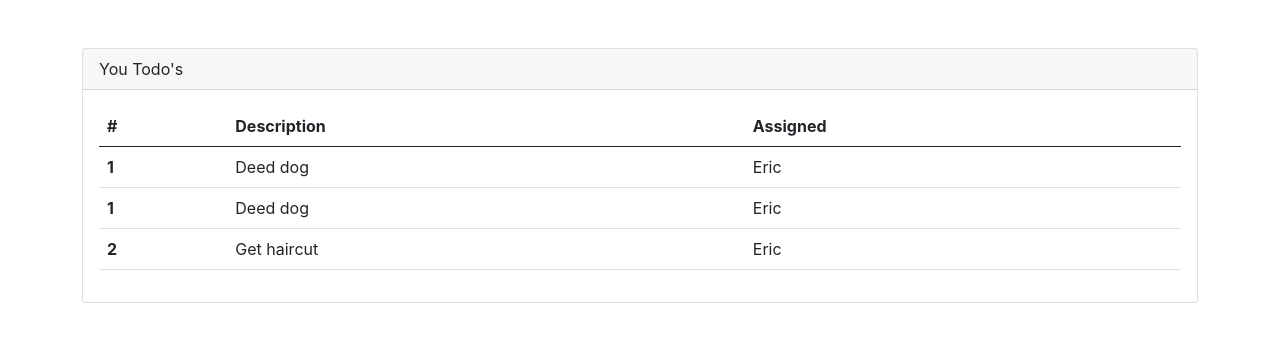
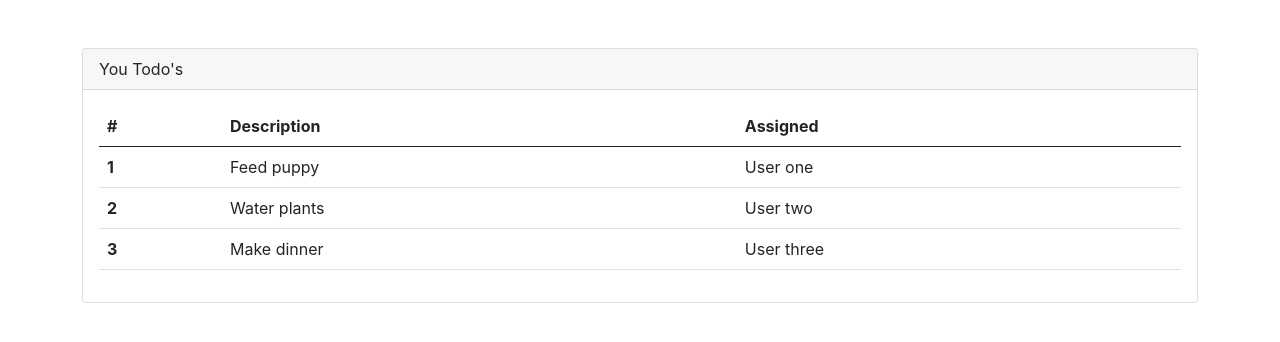
Before and after one commit to Daniel-Fonseca-da-Silva/React-Todos, a React (Create React App) app: page / in a window 1280 px wide. Shown: the top 342 px of the page. Built offline with nearby package versions, Linux system fonts and the light colour scheme.

Commit message:
feat: Passing Data To React Components Dynamically.

```diff
--- a/src/App.js
+++ b/src/App.js
@@ -2,6 +2,13 @@
 import TodoRowItem from './components/TodoRowItem';
 
 function App() {
+
+  const todos = [
+    {rowNumber: 1, rowDescription: 'Feed puppy', rowAssigned: 'User one'},
+    {rowNumber: 2, rowDescription: 'Water plants', rowAssigned: 'User two'},
+    {rowNumber: 3, rowDescription: 'Make dinner', rowAssigned: 'User three'}
+  ]
+
   return (
     <div className='mt-5 container'>
       <div className='card'>
@@ -18,13 +25,18 @@
               </tr>
             </thead>
             <tbody>
-              <TodoRowItem/>
-              <TodoRowItem/>
-              <tr>
-                <th scope='row'>2</th>
-                <td>Get haircut</td>
-                <td>Eric</td>
-              </tr>
+              <TodoRowItem
+                rowNumber={todos[0].rowNumber}
+                rowDescription={todos[0].rowDescription}
+                rowAssigned={todos[0].rowAssigned}/>
+                <TodoRowItem
+                rowNumber={todos[1].rowNumber}
+                rowDescription={todos[1].rowDescription}
+                rowAssigned={todos[1].rowAssigned}/>
+                <TodoRowItem
+                rowNumber={todos[2].rowNumber}
+                rowDescription={todos[2].rowDescription}
+                rowAssigned={todos[2].rowAssigned}/>
             </tbody>
           </table>
         </div>
--- a/src/components/TodoRowItem.js
+++ b/src/components/TodoRowItem.js
@@ -1,14 +1,10 @@
-function TodoRowItem() {
-
-    const rowNumber = 1;
-    const rowDescription = 'Deed dog';
-    const rowAssigned = 'Eric';
+function TodoRowItem(props) {
 
    return (
     <tr>
-        <th scope="row">{rowNumber}</th>
-        <td>{rowDescription}</td>
-        <td>{rowAssigned}</td>
+        <th scope="row">{props.rowNumber}</th>
+        <td>{props.rowDescription}</td>
+        <td>{props.rowAssigned}</td>
     </tr>
    )
 }
```
